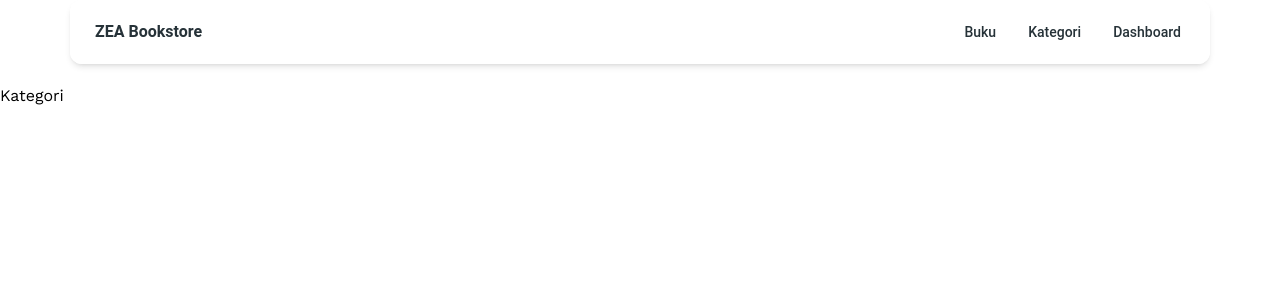
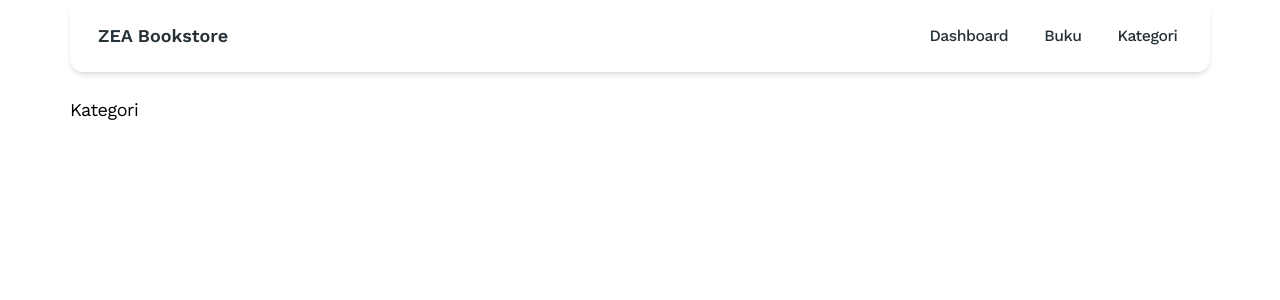
Before and after one commit to yaaann-wnd/zea-bookstore-material-tailwind, a Next.js app: page / in a window 1280 px wide. Shown: the top 300 px of the page. Built offline with nearby package versions, Linux system fonts and the light colour scheme.

Commit message:
ubah defaul font

```diff
--- a/app/components/NavList.jsx
+++ b/app/components/NavList.jsx
@@ -4,6 +4,19 @@ import Link from "next/link";
 export default function NavList() {
   return (
     <ul className="my-2 flex flex-col gap-2 lg:mb-0 lg:mt-0 lg:flex-row lg:items-center lg:gap-6">
+      <Typography
+        as="li"
+        variant="small"
+        color="blue-gray"
+        className="p-1 font-medium"
+      >
+        <Link
+          href="#"
+          className="flex items-center hover:text-blue-500 transition-colors"
+        >
+          Dashboard
+        </Link>
+      </Typography>
       <Typography
         as="li"
         variant="small"
@@ -30,19 +43,6 @@ export default function NavList() {
           Kategori
         </Link>
       </Typography>
-      <Typography
-        as="li"
-        variant="small"
-        color="blue-gray"
-        className="p-1 font-medium"
-      >
-        <Link
-          href="#"
-          className="flex items-center hover:text-blue-500 transition-colors"
-        >
-          Dashboard
-        </Link>
-      </Typography>
     </ul>
   );
 }
--- a/app/globals.css
+++ b/app/globals.css
@@ -1,3 +1,7 @@
 @tailwind base;
 @tailwind components;
 @tailwind utilities;
+
+html {
+    @apply tracking-tight text-lg;
+}
--- a/app/layout.jsx
+++ b/app/layout.jsx
@@ -2,7 +2,10 @@ import { Work_Sans } from "next/font/google";
 import "./globals.css";
 import NavbarSimple from "./components/Navbar";
 
-const font = Work_Sans({ subsets: ["latin"] });
+const work_sans = Work_Sans({
+  subsets: ["latin"],
+  variable: "--font-work-sans",
+});
 
 export const metadata = {
   title: "ZEA Bookstore",
@@ -11,10 +14,10 @@ export const metadata = {
 
 export default function RootLayout({ children }) {
   return (
-    <html lang="en">
-      <body className={`${font.className}`}>
+    <html lang="en" className={work_sans.variable}>
+      <body>
         <NavbarSimple />
-        {children}
+        <div className="max-w-screen-xl mx-auto">{children}</div>
       </body>
     </html>
   );
--- a/tailwind.config.js
+++ b/tailwind.config.js
@@ -9,7 +9,11 @@ module.exports = withMT({
     "./app/**/*.{js,ts,jsx,tsx,mdx}",
   ],
   theme: {
-    extend: {},
+    extend: {
+      fontFamily: {
+        sans: ['var(--font-work-sans)']
+      }
+    },
   },
   plugins: [],
 });
```
